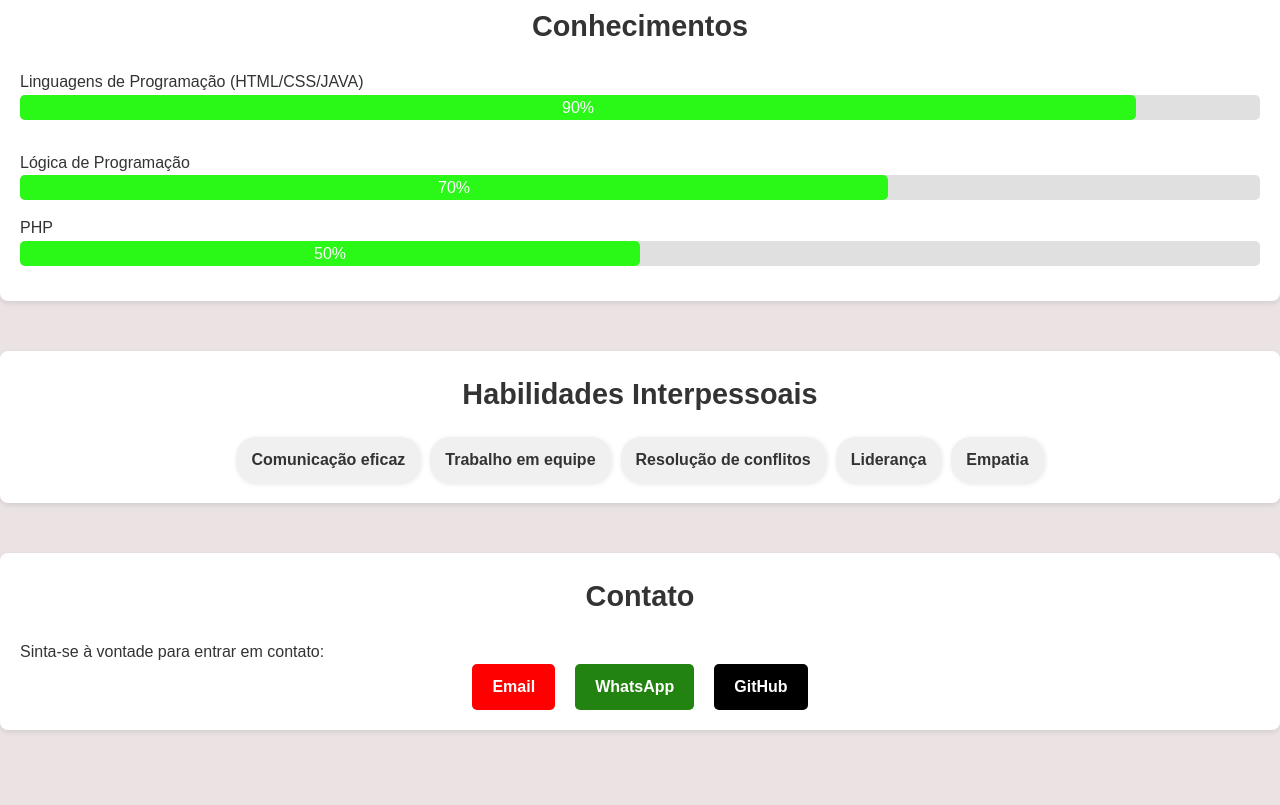
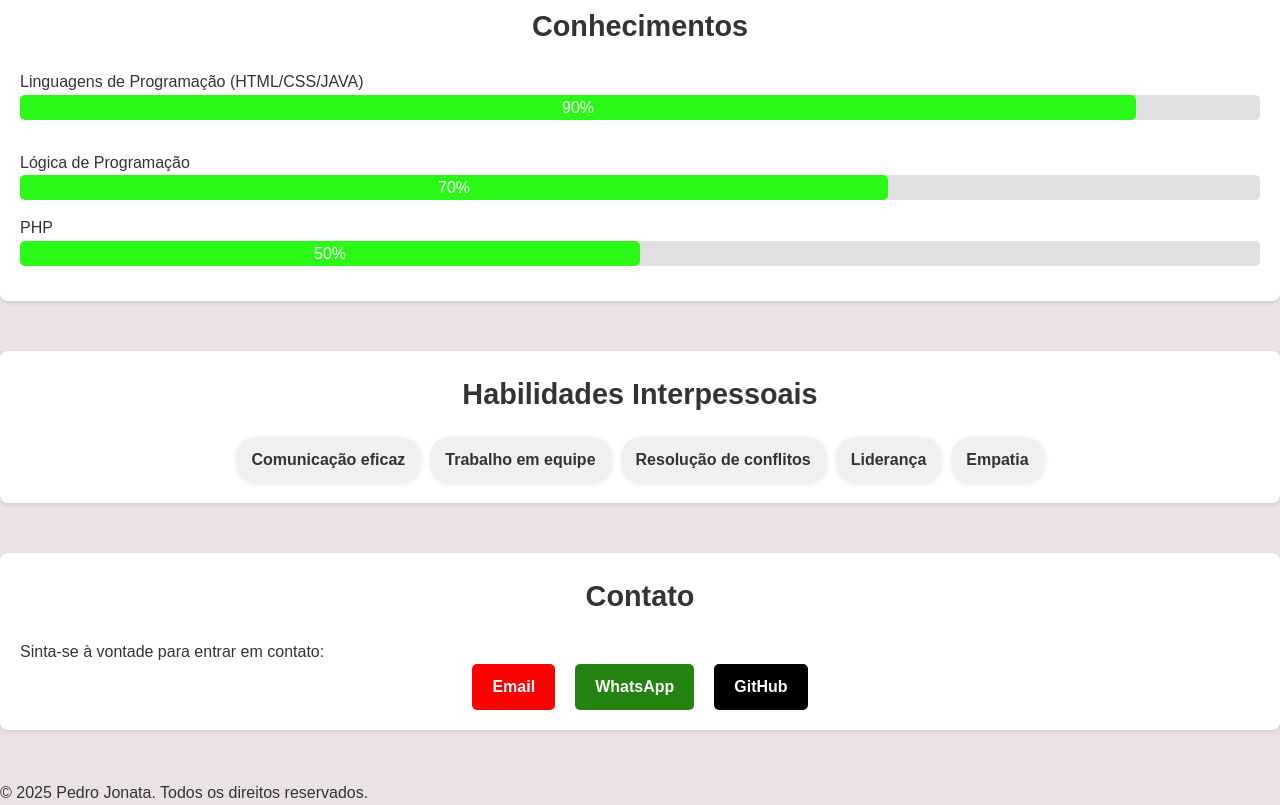
Before and after one commit to jonatapedro/Homepage, a plain HTML site: page index.html in a window 1280 px wide. Shown: the part 832-1637 px from the top of the page. Before the commit the page ends 1612 px from the top, so only its background shows below. Drawn offline with Linux system fonts and the light colour scheme.

Commit message:
Update index.html

```diff
--- a/index.html
+++ b/index.html
@@ -150,6 +150,8 @@
   <footer>
     <!-- Rodapé da página -->
 
+    <p>&copy; 2025 Pedro Jonata. Todos os direitos reservados.</p>
+
     <!-- Direitos autorais -->
   </footer>
 
```
